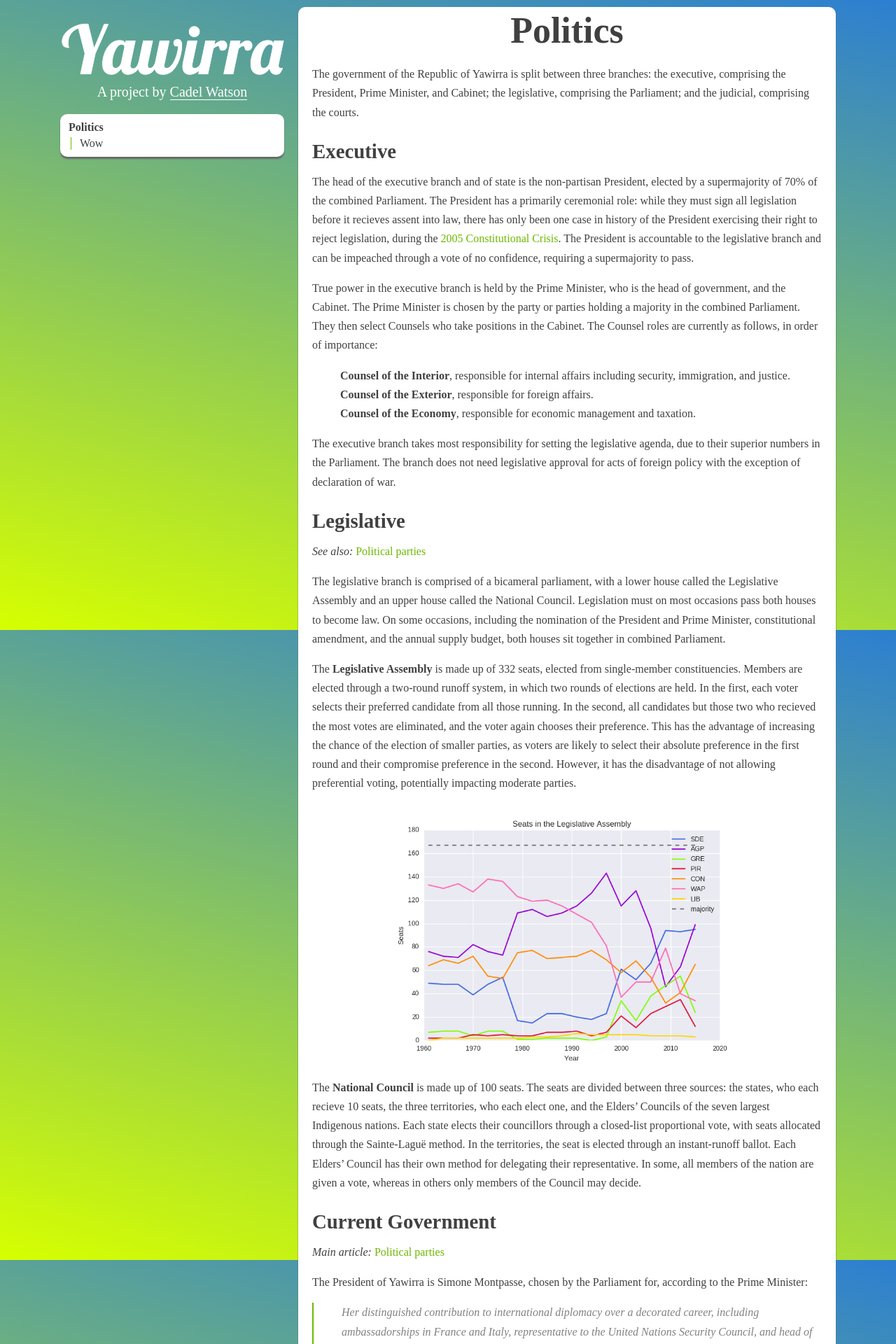
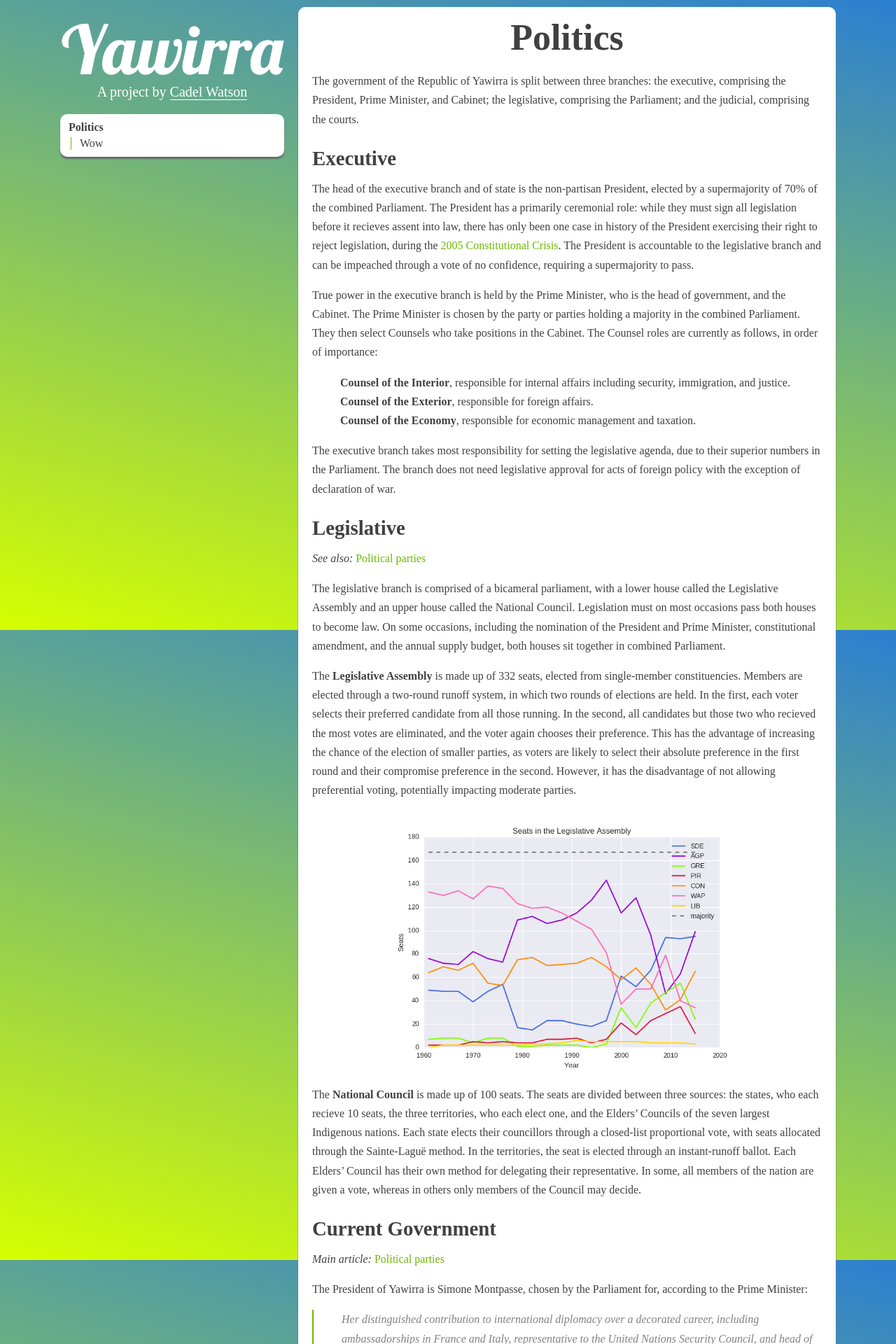
Before and after one commit to kdelwat/Yawirra, a Jekyll site: the page built from politics/index.md, in a window 1280 px wide. Shown: the top 1920 px of the page at 70% size. Built offline with Jekyll 4.4.1, drawn with Linux system fonts in a browser that asks for light colours.

Commit message:
Minor spacing changes

```diff
--- a/css/main.scss
+++ b/css/main.scss
@@ -150,7 +150,7 @@
 h1.title {
     font-size: 3.247em;
     text-align: center;
-    margin-top: 0px;
+    margin-top: 10px;
     margin-bottom: 35px;
 }
 
@@ -192,6 +192,7 @@
     }
 
     tfoot td {
+        padding-top: 5px;
         color: $muted-text-colour;
     }
 
```
